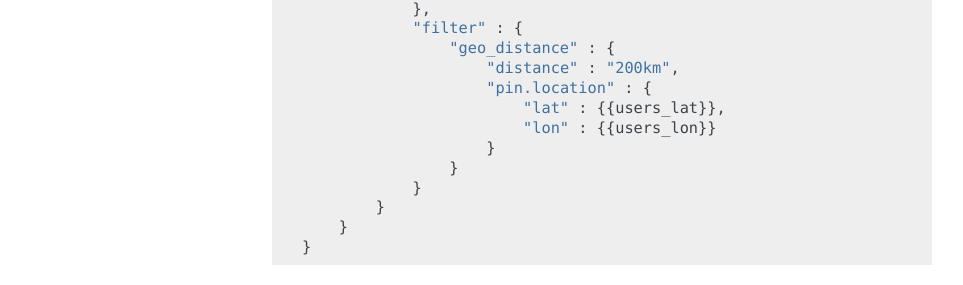
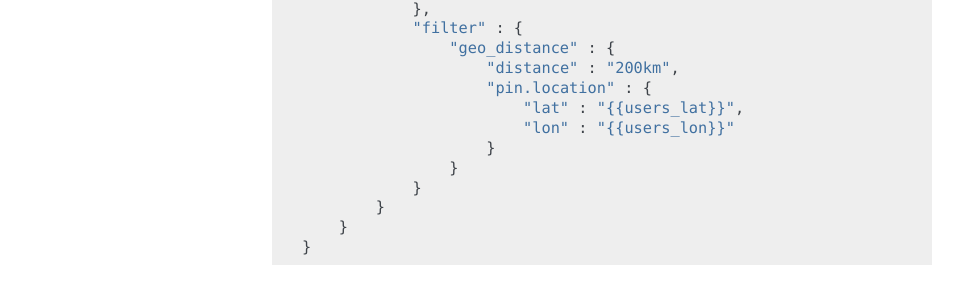
Before and after one commit to o19s/elasticsearch-learning-to-rank, a Sphinx documentation site: the page built from docs/building-features.rst, in a window 1280 px wide and 900 px high, scrolled down 996 px. Shown: the part 161-446 px from the top of the window, without its empty margins (148-1111 px from the left). Built offline with Sphinx 7.4.7, drawn with Linux system fonts in a browser that asks for light colours; pages that are not in the unit, such as notebooks, are missing from menus.

Commit message:
Fix minor syntax errors in docs examples (#396)
* Quotes around geo_distance query template variable

* Fix syntax errors in advanced-functionality.rst

```diff
--- a/docs/advanced-functionality.rst
+++ b/docs/advanced-functionality.rst
@@ -352,7 +352,7 @@ You have the following options for sending in parameters to scripts.  If you alw
                "source": "params.termStats['df'].size()",
                "params": {
                  "term_stat": {
-                    "analyzer": "!standard"
+                    "analyzer": "!standard",
                     "terms": ["rambo rocky"],
                     "fields": ["overview"]
                  }
@@ -379,7 +379,7 @@ To set parameter lookups simply pass the name of the parameter to pull the value
                "source": "params.termStats['df'].size()",
                "params": {
                  "term_stat": {
-                    "analyzer": "analyzerParam"
+                    "analyzer": "analyzerParam",
                     "terms": "termsParam",
                     "fields": "fieldsParam"
                  }
--- a/docs/building-features.rst
+++ b/docs/building-features.rst
@@ -48,8 +48,8 @@ One could also imagine a query based on the user's location::
                     "geo_distance" : {
                         "distance" : "200km",
                         "pin.location" : {
-                            "lat" : {{users_lat}},
-                            "lon" : {{users_lon}}
+                            "lat" : "{{users_lat}}",
+                            "lon" : "{{users_lon}}"
                         }
                     }
                 }
```
